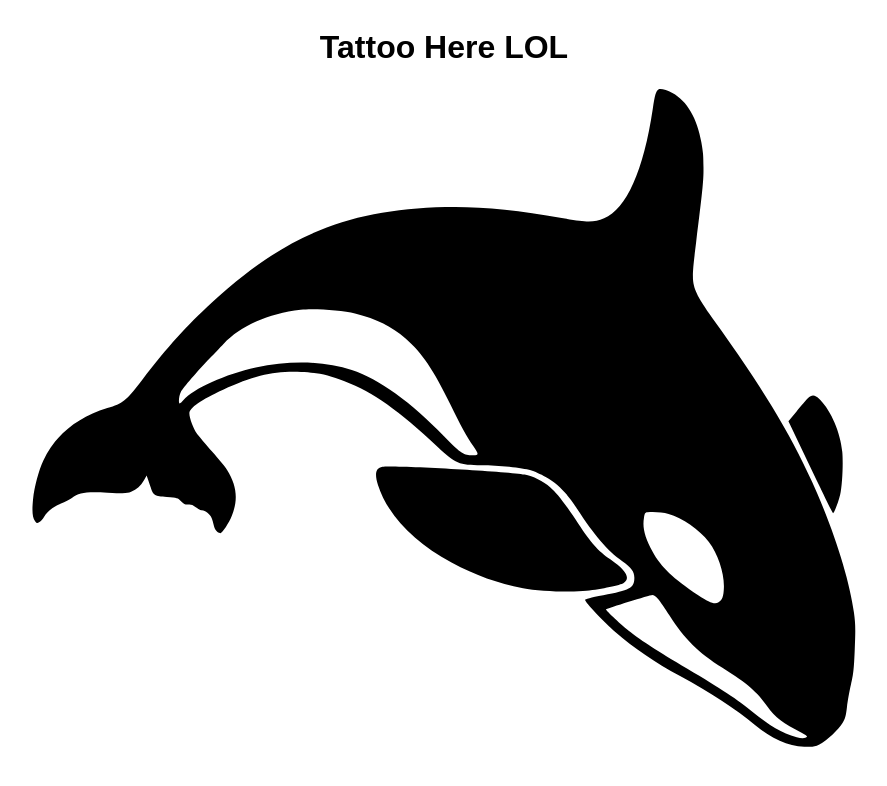
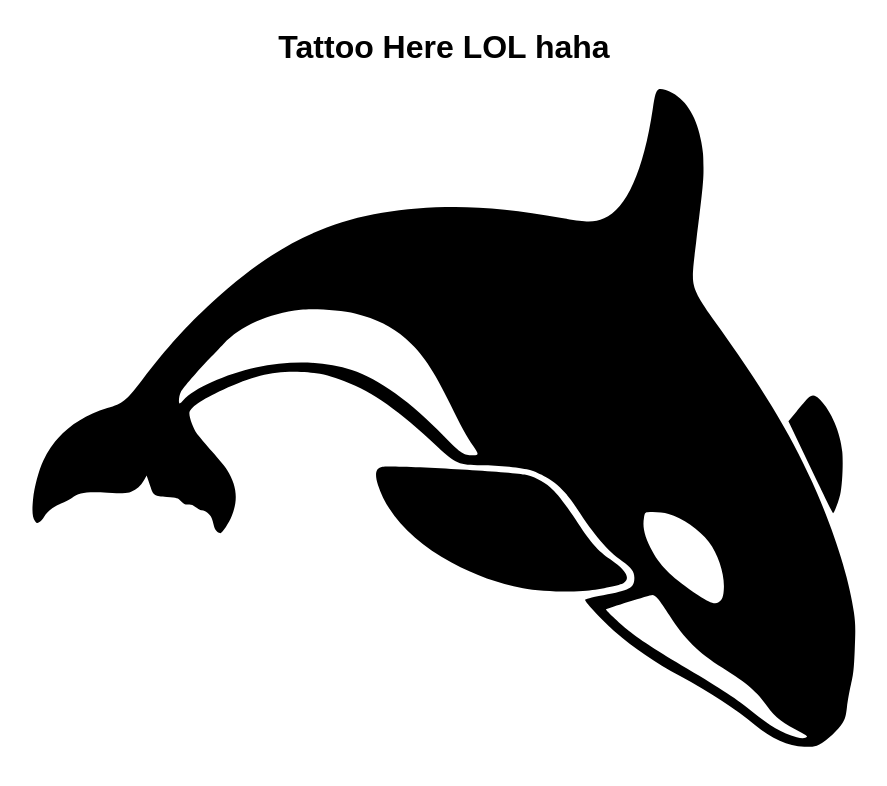
Before and after one commit to Tyaaa-aa/Tyattoo, a plain HTML site: page index.html in a window 1280 px wide. Shown: the whole page, without its empty margins (196-1083 px from the left). Drawn offline with Linux system fonts and the light colour scheme.

Commit message:
Update index.html

```diff
--- a/index.html
+++ b/index.html
@@ -17,7 +17,7 @@
     </style>
 </head>
 <body>
-    <h1>Tattoo Here LOL</h1>
+    <h1>Tattoo Here LOL haha</h1>
     <img src="image/orca.svg" alt="orca">
 </body>
 </html>
```
